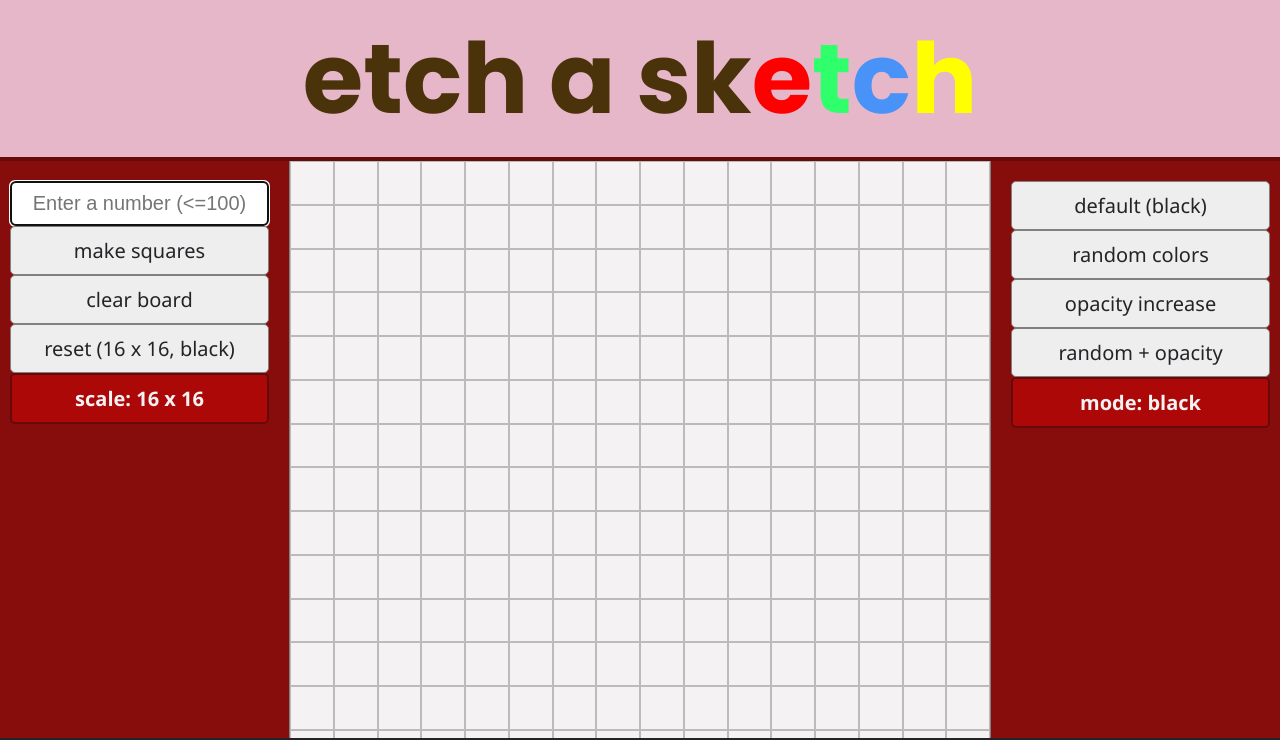
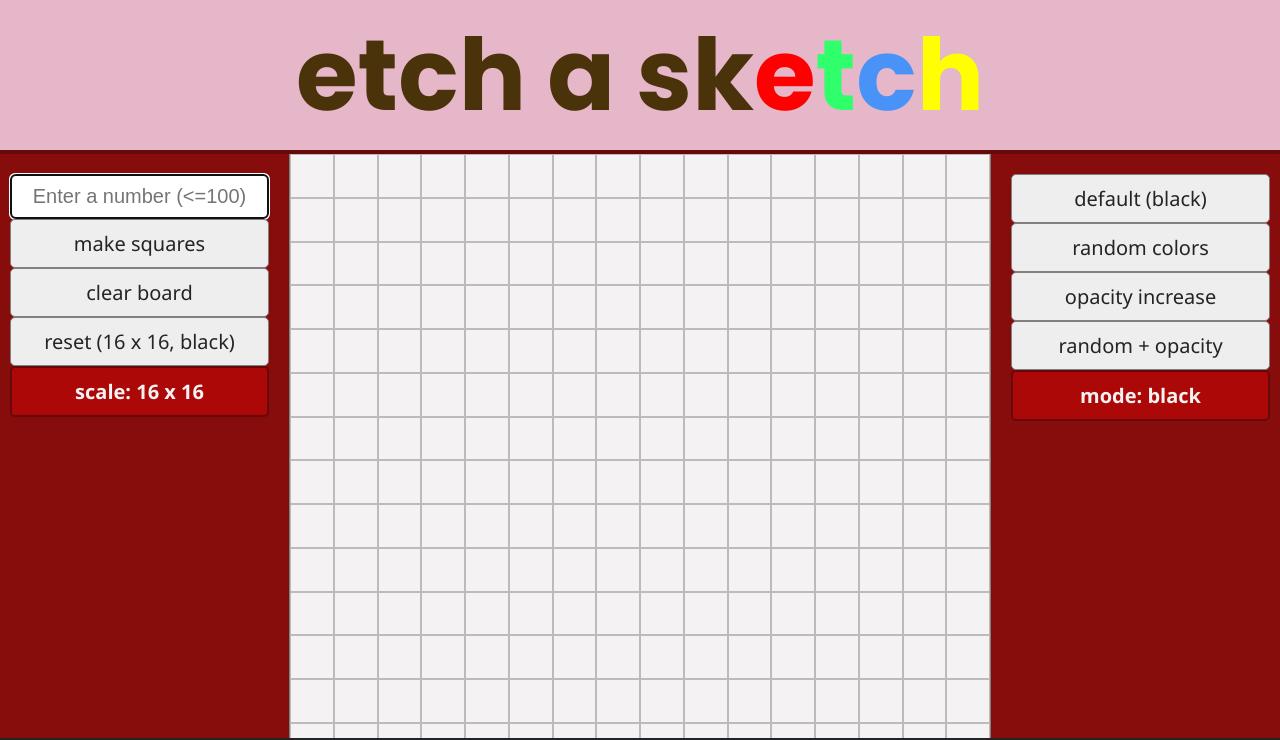
Before and after one commit to Vittv/etch-a-sketch, a plain HTML site: page index.html in a window 1280 px wide. Shown: the top 740 px of the page. Drawn offline with Linux system fonts and the light colour scheme.

Commit message:
Fix header

```diff
--- a/css/styles.css
+++ b/css/styles.css
@@ -13,8 +13,7 @@ body {
 }
 
 h1 {
-    font-size: 98px;
-    padding: 5px;
+    font-size: 100px;
     font-family: 'Poppins';
     color: rgb(74, 50, 11)
 }
```
